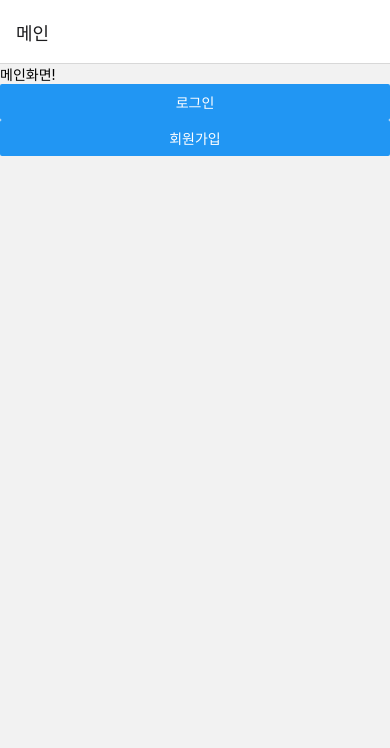
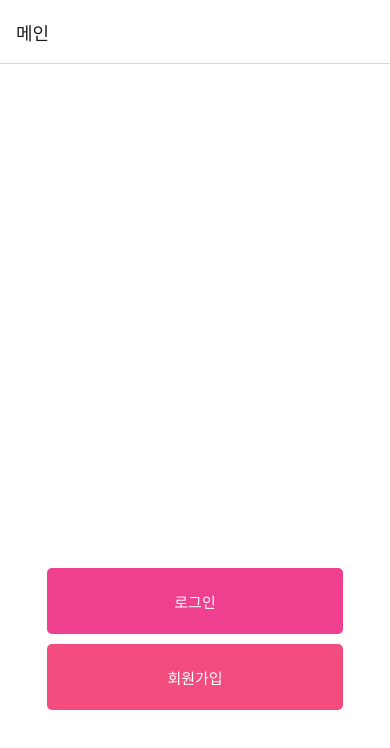
Before and after one commit to DongKeun2/YoungClimb, a React Native app in the folder FrontEnd/: screen / in a window 390 px wide. Shown: the top 748 px of the page. Built offline with nearby package versions, Linux system fonts and the light colour scheme.

Commit message:
feat: add accountsBtn in main

```diff
--- a/FrontEnd/screens/MainScreen.js
+++ b/FrontEnd/screens/MainScreen.js
@@ -1,17 +1,43 @@
 import React from 'react';
-import {View, Text, Button} from 'react-native';
+import {StyleSheet, View} from 'react-native';
+import CustomButton from '../components/CustomBtn';
 
 function MainScreen({navigation}) {
   return (
-    <View>
-      <Text>메인화면!</Text>
-      <Button title="로그인" onPress={() => navigation.navigate('로그인')} />
-      <Button
-        title="회원가입"
-        onPress={() => navigation.navigate('회원가입')}
-      />
+    <View style={styles.container}>
+      <View style={styles.logo} />
+      <View style={styles.btnGroup}>
+        <CustomButton
+          buttonColor="#EF3F8F"
+          title="로그인"
+          onPress={() => navigation.navigate('로그인')}
+        />
+        <CustomButton
+          buttonColor="#F34D7F"
+          title="회원가입"
+          onPress={() => navigation.navigate('회원가입')}
+        />
+      </View>
     </View>
   );
 }
 
+const styles = StyleSheet.create({
+  container: {
+    flex: 1,
+    padding: 10,
+    backgroundColor: 'white',
+    justifyContent: 'center',
+    alignItems: 'center',
+  },
+  logo: {
+    width: '100%',
+    height: '50%',
+  },
+  btnGroup: {
+    width: '80%',
+    height: '20%',
+  },
+});
+
 export default MainScreen;
```
